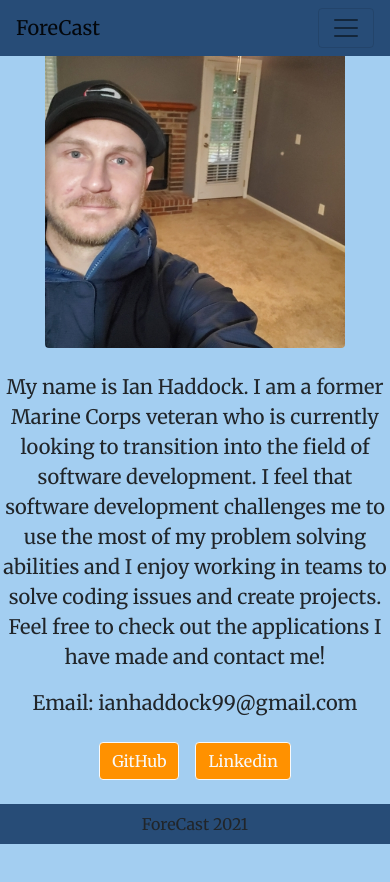
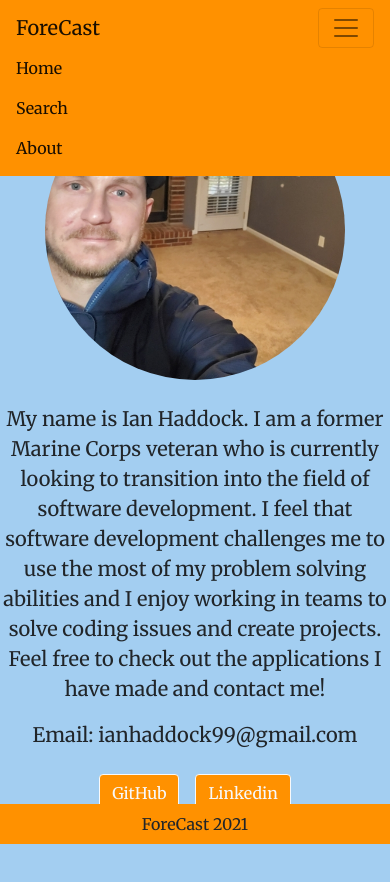
Before and after one commit to ianhaddock99/weather-react-redux, a React (Create React App) app: page /about in a window 390 px wide. Both pictures are taken after a click on the button "Toggle navigation". Shown: the top 882 px of the page. Built offline with nearby package versions, Linux system fonts and the light colour scheme; no server answers.

Commit message:
navbar responsive

```diff
--- a/src/assets/styles.css
+++ b/src/assets/styles.css
@@ -12,7 +12,8 @@ body{
 }
 
 .navbar{
-    background-color: #274C77;
+    background-color: #ff9100;
+
 }
 
 .btn{
@@ -21,6 +22,8 @@ body{
 
 .pic1{
     height: 300px;
+    border-radius: 50%;
+    margin-top: 80px;
 }
 .pic2{
     height: 300px;
@@ -28,8 +31,8 @@ body{
 }
 
 .jumbotron {
-    background-image: url("../assets/clouds2.jpg");
+    background-image: url("../assets/mtn1.jpg");
     background-size: cover;
     height: 500px;
     margin-bottom: 0px !important;
-  }
+}
--- a/src/components/About.js
+++ b/src/components/About.js
@@ -12,7 +12,7 @@ const About = () => {
 
 
     <div className="text-center justify-content-center">
-    <img className="mb-4 pic1 rounded mt-5" src={Me}></img>
+    <img className="mb-4 pic1" src={Me}></img>
         <p className="blockquote">My name is Ian Haddock. I am a former Marine Corps veteran who is currently looking to transition into the field of software development. I feel that software development challenges me to use the most of my problem solving abilities and I enjoy working in teams to solve coding issues and create projects. Feel free to check out the applications I have made and contact me!</p>
         <p className="lead">Email: ianhaddock99@gmail.com</p>
     </div>
--- a/src/components/DailyForecast.js
+++ b/src/components/DailyForecast.js
@@ -10,6 +10,7 @@ class DailyForecast extends Component {
 
 
           <Search />
+
           <h1 className="text-center mb-5 mt-5">8 Day Forecast</h1>
 
 
--- /dev/null
+++ b/src/components/ErrorBoundry.js
@@ -0,0 +1,25 @@
+import React from 'react'
+
+
+class ErrorBoundary extends React.Component {
+    constructor(props) {
+      super(props);
+      this.state = { hasError: false };
+    }
+
+    componentDidCatch(error, info) {
+      // Display fallback UI
+      this.setState({ hasError: true });
+      // You can also log the error to an error reporting service
+    }
+
+    render() {
+      if (this.state.hasError) {
+        // You can render any custom fallback UI
+        return <h1>Something went wrong.</h1>;
+      }
+      return this.props.children;
+    }
+  }
+
+  export default ErrorBoundary
--- a/src/components/Search.js
+++ b/src/components/Search.js
@@ -35,6 +35,7 @@ const Search = () => {
         let data =  await result.json();
         dispatch(update(data.daily))
       }
+
     // } catch (error) {
     //   console.log("Not a city");
     // }
--- a/src/components/layout/BaseLayout.js
+++ b/src/components/layout/BaseLayout.js
@@ -1,13 +1,6 @@
 import React from 'react'
 import Header from './Header'
 import Footer from './Footer'
-import {
-  BrowserRouter as Router,
-  Route,
-  useHistory,
-  Switch
-} from 'react-router-dom'
-
 
 
 
--- a/src/components/layout/Header.js
+++ b/src/components/layout/Header.js
@@ -1,4 +1,4 @@
-import React from 'react'
+import React, {useState} from 'react'
 import { useDispatch } from 'react-redux';
 import {
     Link,
@@ -8,6 +8,10 @@ import { update } from '../../actions/templateActions';
 
 
 const Header = (props) => {
+
+  const [isNavCollapsed, setIsNavCollapsed] = useState(true);
+  const handleNavCollapse = () => setIsNavCollapsed(!isNavCollapsed); //controls dropdown for responsive pages
+
   const [state, setState] = React.useState({path: ''});
   const history = useHistory();
   const dispatch = useDispatch()
@@ -30,10 +34,10 @@ const Header = (props) => {
     <>
       <nav className="navbar navbar-expand-lg navbar-light fixed-top">
   <Link className="navbar-brand" to="#">ForeCast</Link>
-  <button className="navbar-toggler" type="button" data-toggle="collapse" data-target="#navbarNav" aria-controls="navbarNav" aria-expanded="false" aria-label="Toggle navigation">
+  <button className="navbar-toggler" type="button" data-toggle="collapse" data-target="#navbarNav" aria-controls="navbarNav" aria-expanded={!isNavCollapsed ? true : false} aria-label="Toggle navigation" onClick={handleNavCollapse}>
     <span className="navbar-toggler-icon"></span>
   </button>
-  <div className="collapse navbar-collapse" id="navbarNav">
+  <div className={`${isNavCollapsed ? 'collapse' : ''} navbar-collapse`} id="navbarNav">
     <ul className="navbar-nav ml-auto">
       <li className="nav-item active">
         <Link className="nav-link" to="/">Home <span className="sr-only">(current)</span></Link>
--- a/src/index.js
+++ b/src/index.js
@@ -14,6 +14,8 @@ import {
   Route,
   Switch
 } from 'react-router-dom'
+import ErrorBoundary from './components/ErrorBoundry'
+// import Search from './components/Search'
 
 
 
@@ -57,6 +59,7 @@ ReactDOM.render(
   <React.StrictMode>
     <Provider store={store}>
       <Router>
+        <ErrorBoundary>
         <BaseLayout>
           <Switch>
             <Route exact path='/' component={App}/>
@@ -64,6 +67,7 @@ ReactDOM.render(
             <Route path='/about' component={About}/>
           </Switch>
         </BaseLayout>
+        </ErrorBoundary>
       </Router>
     </Provider>
   </React.StrictMode>,
```
Also changed, not shown: src/assets/mtn1.jpg (added).
